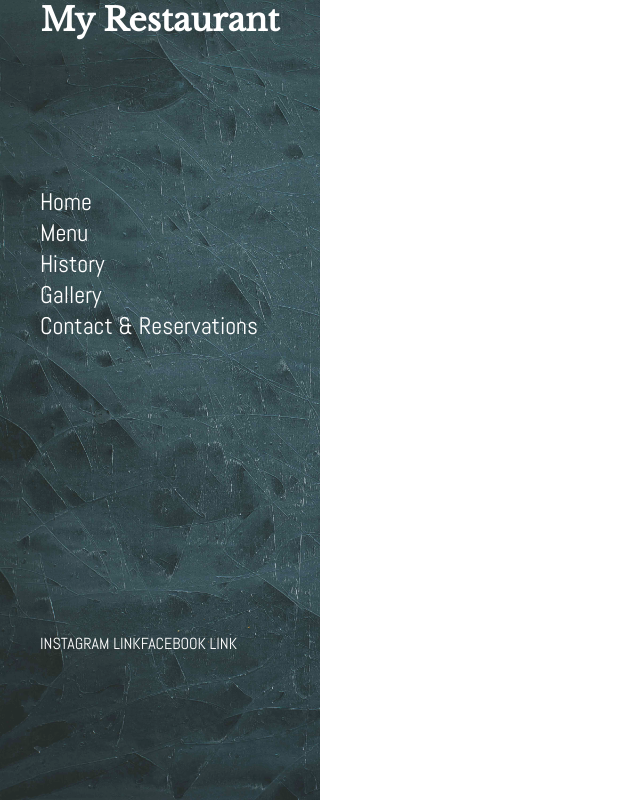
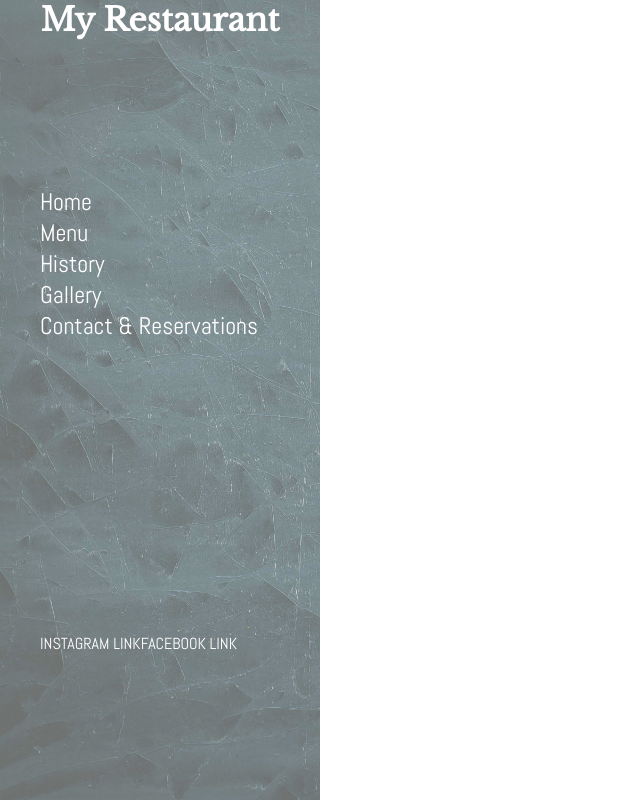
Before and after one commit to jordancmchan/restaurant-project, a React (Create React App) app: page / in a window 1280 px wide. Shown: the whole page, without its empty margins (0-640 px from the left). Built offline with nearby package versions, Linux system fonts and the light colour scheme.

Commit message:
atest update

```diff
--- a/src/style/App.scss
+++ b/src/style/App.scss
@@ -16,7 +16,7 @@
                content: '';
                background-image: url(../assets/side-menu.jpg);
                background-size:cover;
-               opacity: 0.9;
+               opacity: 0.6;
                top: 0;
                left: 0;
                bottom: 0;
```
